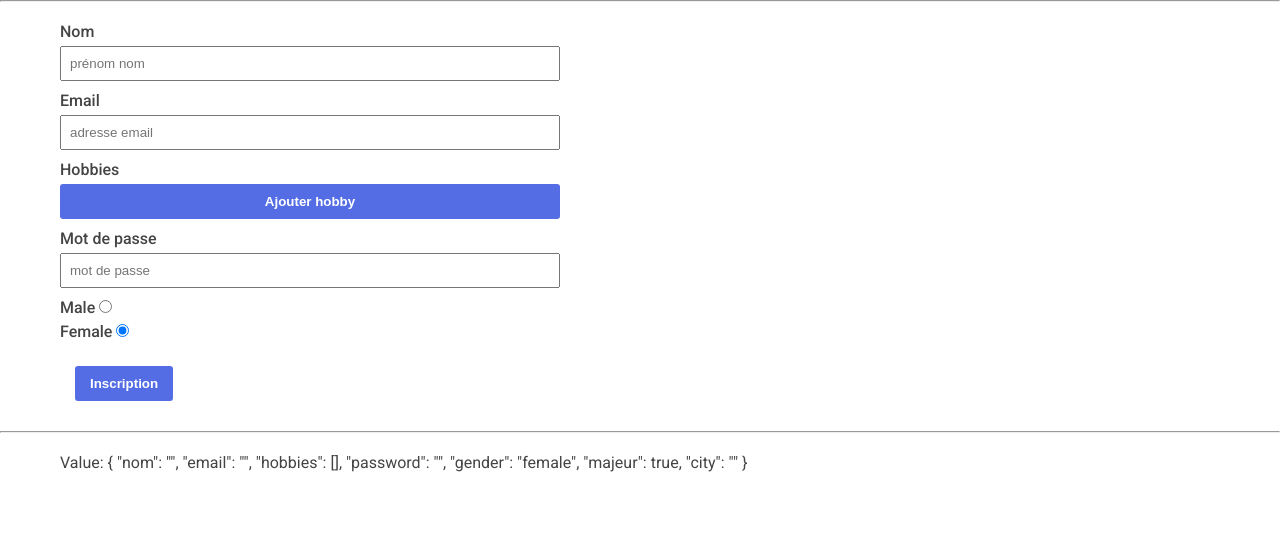
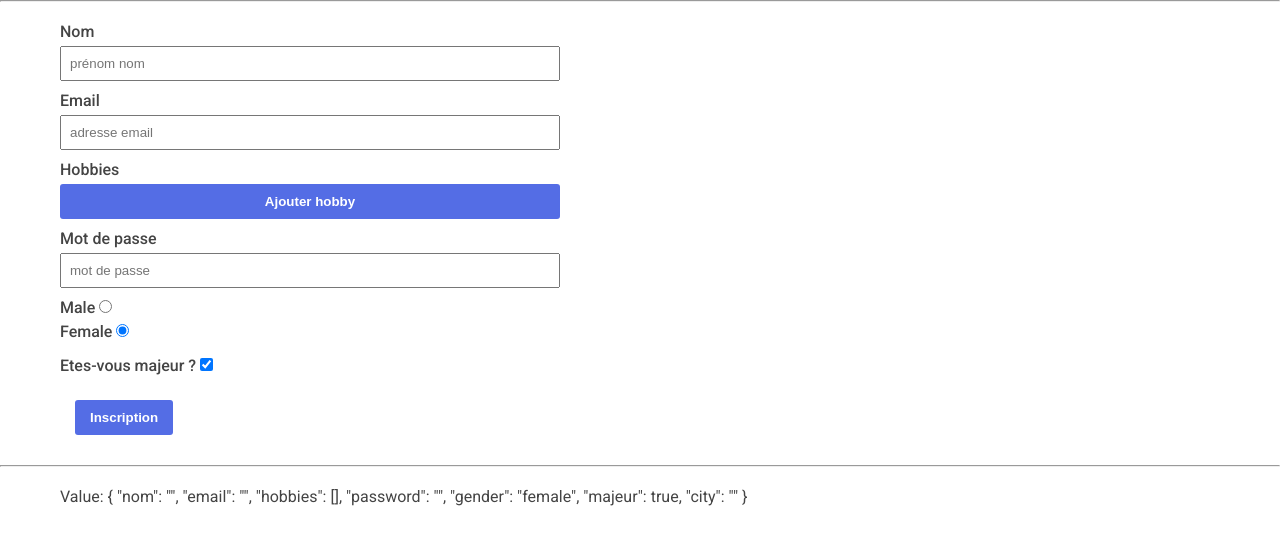
Before and after one commit to dymafr/angular-chap12-l12, an Angular app: page / in a window 1280 px wide. Shown: the top 544 px of the page. Built offline with nearby package versions, Linux system fonts and the light colour scheme.

Commit message:
1 file modified

```diff
--- a/src/app/app.component.html
+++ b/src/app/app.component.html
@@ -46,6 +46,11 @@
         <input type="radio" value="female" formControlName="gender">
       </label>
     </div>
+     <div class="d-flex flex-column form-group">
+      <label>Etes-vous majeur ?
+        <input formControlName="majeur" type="checkbox" />
+      </label>
+    </div>
     <div class="btn">
       <button type="submit" class="btn btn-primary">Inscription</button>
     </div>
```
